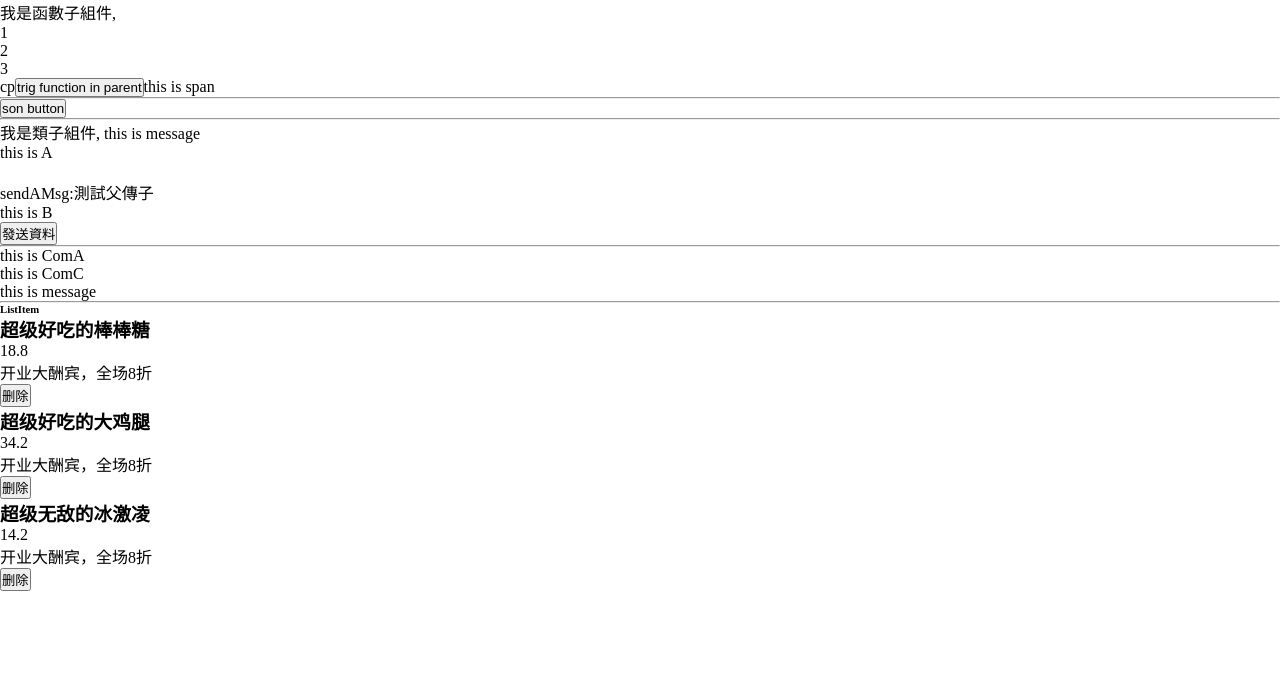
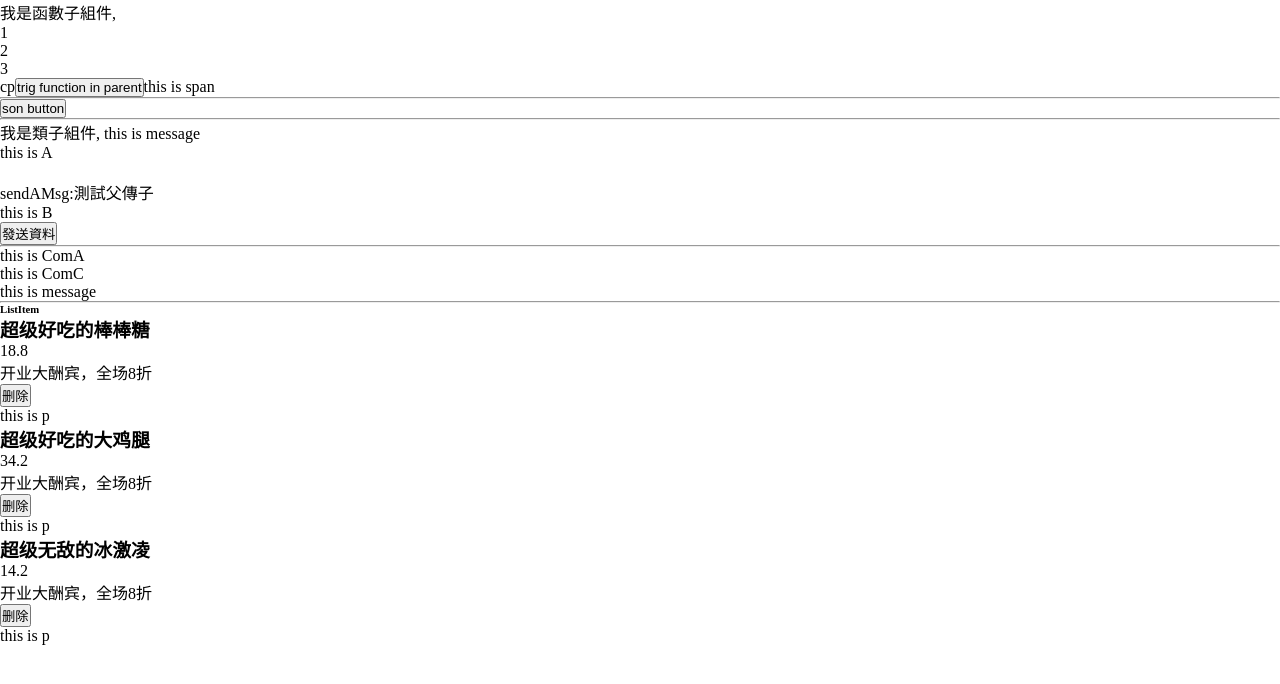
Before and after one commit to stevecyj/react-component-demo, a React (Create React App) app: page / in a window 1280 px wide. Shown: the top 684 px of the page. Built offline with nearby package versions, Linux system fonts and the light colour scheme.

Commit message:
children

```diff
--- a/src/App.js
+++ b/src/App.js
@@ -71,12 +71,14 @@ function ComponentC() {
   );
 }
 
-function ListItems({ item, delHandler }) {
+function ListItems({ item, delHandler, children }) {
+  // children();
   return <>
     <h3>{item.name}</h3>
     <p>{item.price}</p>
     <p>{item.info}</p>
     <button onClick={() => delHandler(item.id)}>删除</button>
+    {children}
   </>;
 }
 
@@ -135,7 +137,13 @@ class App extends React.Component {
           <h6>ListItem</h6>
           <div>
             {this.state.listItems.map(item => (
-              <ListItems key={item.id} item={item} delHandler={this.delHandler}/>
+              <ListItems key={item.id} item={item} delHandler={this.delHandler}>
+                {/*<div>this is ListItems</div>*/}
+                {/*{() => console.log(123)}*/}
+                {<div>
+                  <p>this is p</p>
+                </div>}
+              </ListItems>
             ))}
           </div>
         </div>
```
